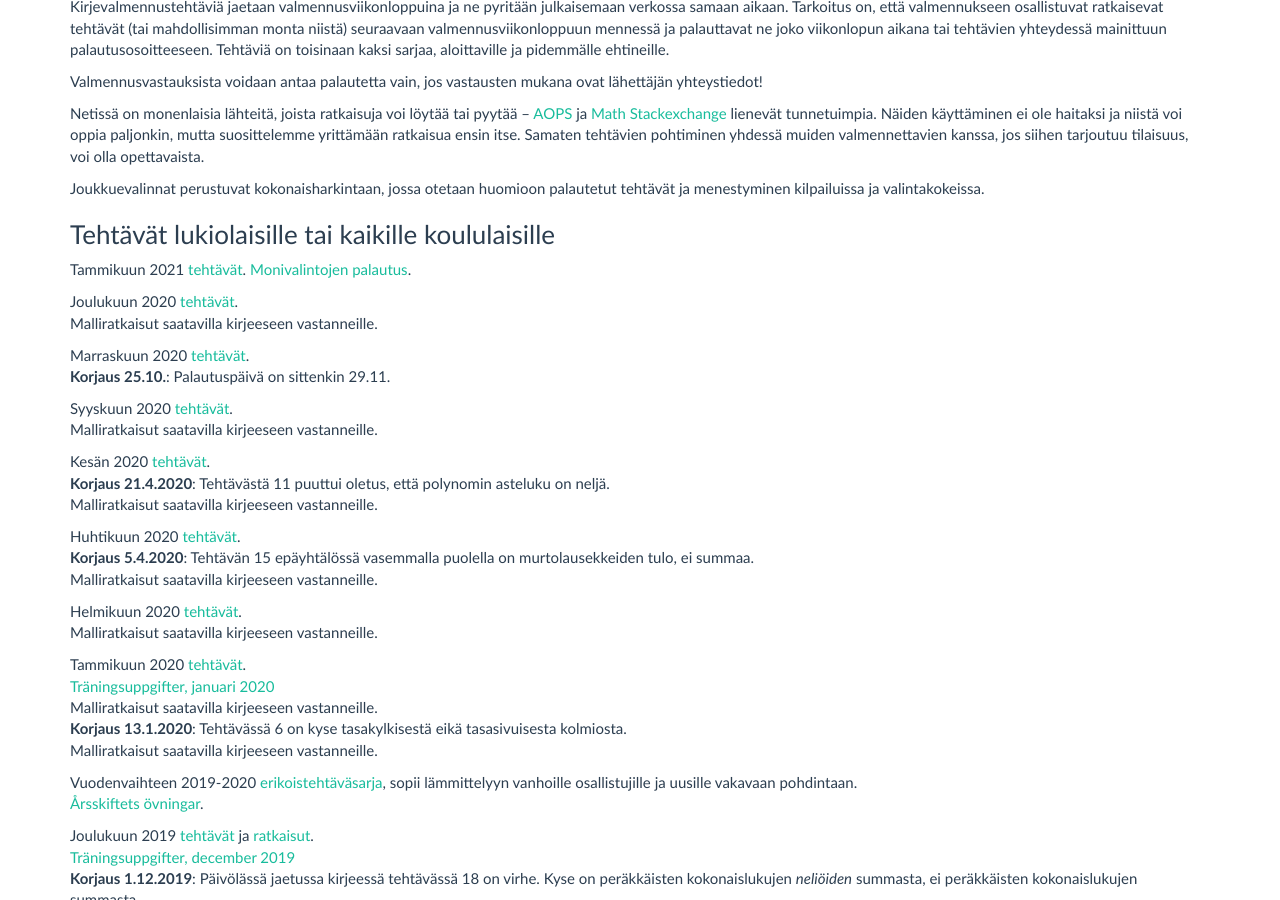
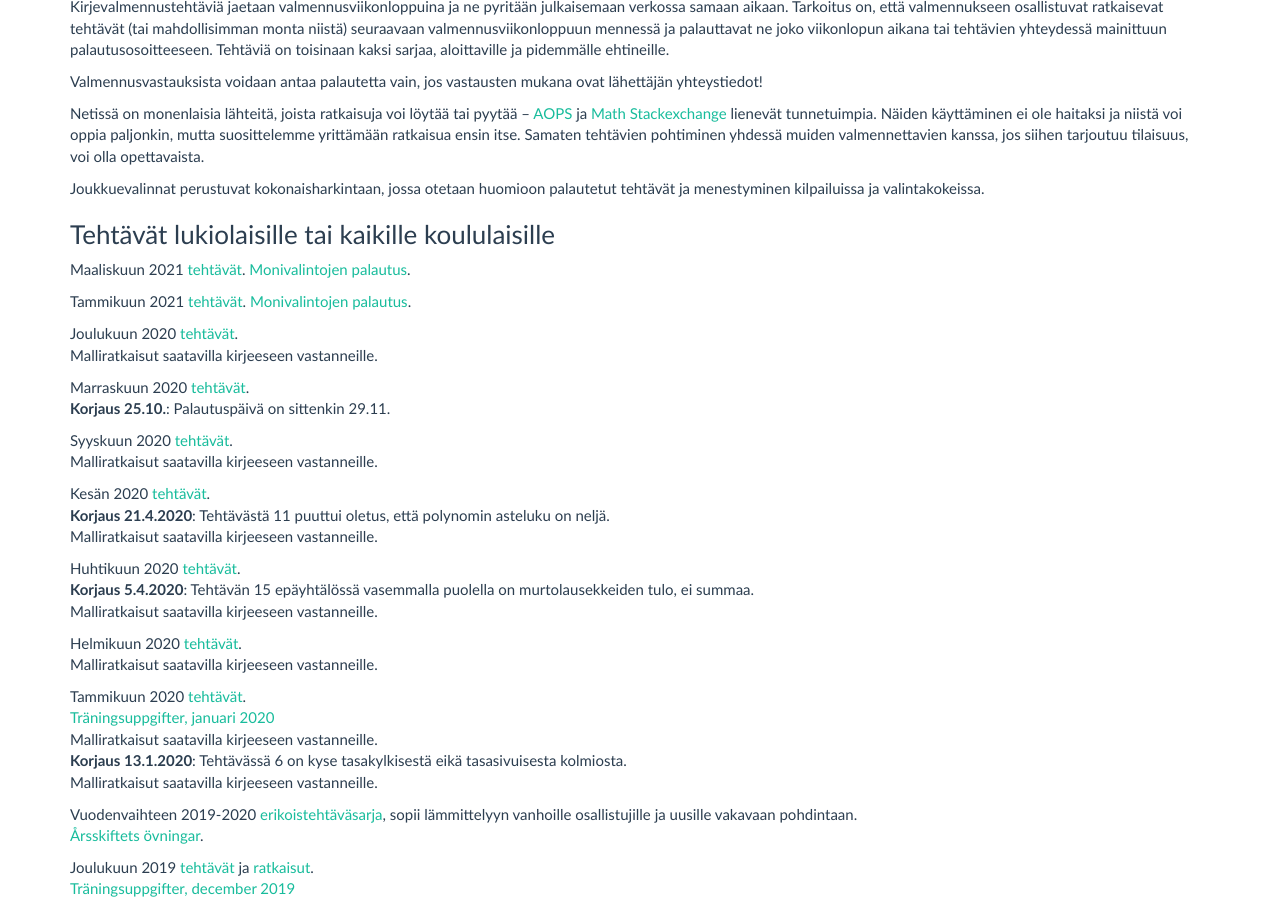
Before and after one commit to matematiikkakilpailut/matematiikkakilpailut.github.io, a Jekyll site: the page built from valmennus/index.md, in a window 1280 px wide and 900 px high, scrolled down 413 px. Built offline with Jekyll 4.4.1, drawn with Linux system fonts in a browser that asks for light colours.

Commit message:
Valmennuskirje maaliskuu 2021

```diff
--- a/valmennus/index.md
+++ b/valmennus/index.md
@@ -37,6 +37,9 @@ otetaan huomioon palautetut tehtävät ja menestyminen kilpailuissa ja
 valintakokeissa.
 
 ### Tehtävät lukiolaisille tai kaikille koululaisille
+
+Maaliskuun 2021 [tehtävät](2021/kirje_2021_03.pdf).
+[Monivalintojen palautus](https://tehtavat.matematiikkakilpailut.fi/2021-03/).
 
 Tammikuun 2021 [tehtävät](2021/kirje_2021_01.pdf).
 [Monivalintojen palautus](https://tehtavat.matematiikkakilpailut.fi/2021-01/).
```
